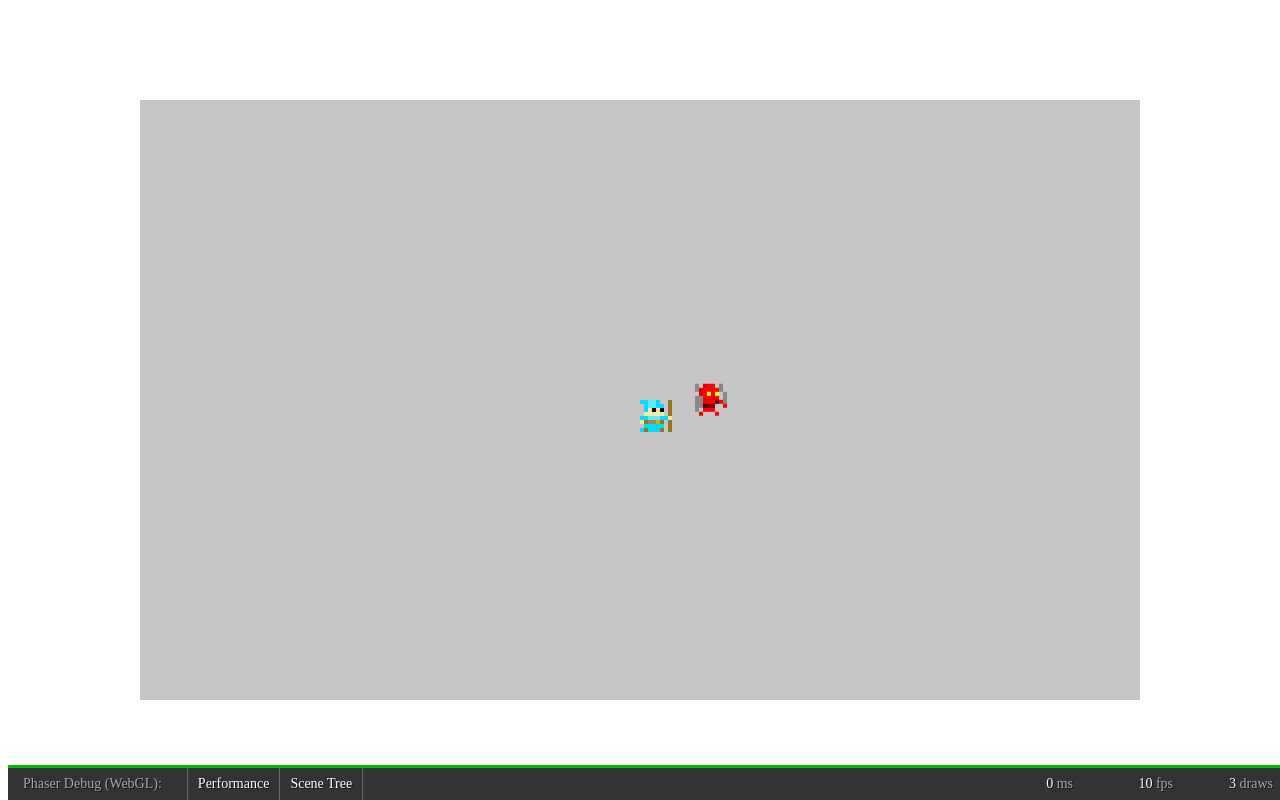
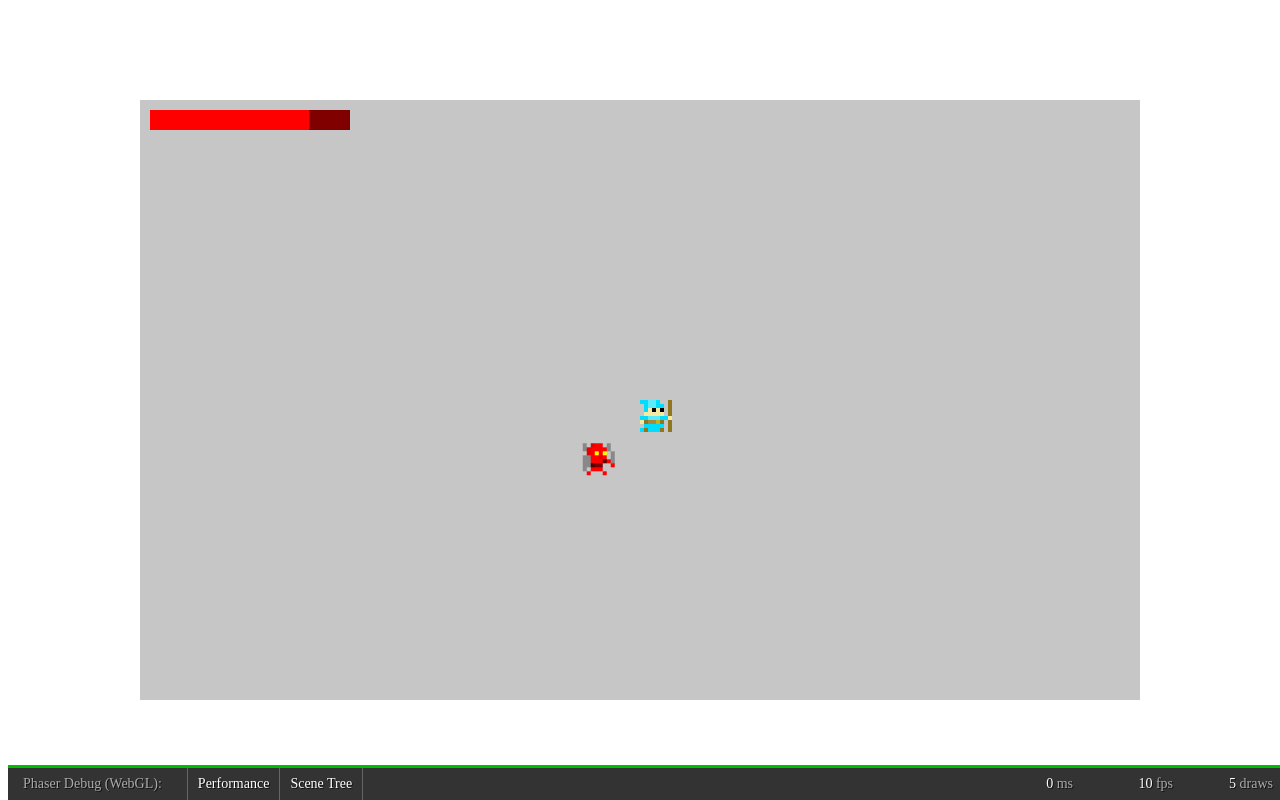
Before and after one commit to AdityaGupta1/ECS, a plain HTML site: page gupta_aditya/loot_collector/index.html in a window 1280 px wide. Drawn offline with Linux system fonts and the light colour scheme; animation ran at ten frames a second.

Commit message:
something weird happened

```diff
--- a/gupta_aditya/loot_collector/_JS/enemy.js
+++ b/gupta_aditya/loot_collector/_JS/enemy.js
@@ -1,5 +1,5 @@
 function createEnemyBulletGroup(sprite) {
-    enemyBullets = game.add.group();
+    var enemyBullets = game.add.group();
     enemyBullets.enableBody = true;
     enemyBullets.physicsBodyType = Phaser.Physics.ARCADE;
 
@@ -7,10 +7,12 @@ function createEnemyBulletGroup(sprite) {
     enemyBullets.setAll('checkWorldBounds', true);
     enemyBullets.setAll('outOfBoundsKill', true);
 
+    enemyBulletList.push(enemyBullets);
+
     return enemyBullets;
 }
 
-function Enemy(x, y, sprite, maxHealth, movementType, movementSpeed, bullet, bulletSpeed, bulletDamage, fireDelay) {
+function Enemy(x, y, sprite, maxHealth, movementType, movementSpeed, bullet, bulletSpeed, bulletDamage, fireDelay, defense) {
     Phaser.Sprite.call(this, game, x, y, sprite);
 
     this.maxHealth = maxHealth;
@@ -22,6 +24,7 @@ function Enemy(x, y, sprite, maxHealth, movementType, movementSpeed, bullet, bul
     this.bulletDamage = bulletDamage;
     this.fireDelay = fireDelay;
     this.nextFire = fireDelay;
+    this.defense = defense;
 
     game.physics.arcade.enable(this);
 
@@ -35,14 +38,21 @@ var nextMove = 0;
 var movementDelay = 0;
 
 Enemy.prototype.update = function () {
-    if (game.time.now > this.nextFire && this.bullets.countDead() > 0) {
+    // fire bullets
+    if (game.time.now > this.nextFire && this.bullets.countDead() > 0 && this.alive) {
         this.nextFire = game.time.now + this.fireDelay;
         var bullet = this.bullets.getFirstDead();
         bullet.reset(this.x + (this.width / 2), this.y + (this.height / 2));
+        // fixes rotation
         bullet.anchor.set(0.5);
         bullet.damage = this.bulletDamage;
+        // radians, not degrees
         bullet.rotation = game.physics.arcade.moveToXY(bullet, player.x + (player.width / 2), player.y + (player.height / 2), this.bulletSpeed * 100) + (pi / 4);
         game.world.sendToBack(bullet);
+        // kill bullet after a certain amount of time
+        setTimeout(function () {
+            bullet.kill();
+        }, 1500);
     }
 
     switch (this.movementType) {
@@ -61,3 +71,15 @@ Enemy.prototype.update = function () {
             break;
     }
 };
+
+function damageEnemy (enemy, damage) {
+    enemy.health -= damage;
+    if (enemy.health <= 0) {
+        enemy.kill();
+    }
+}
+
+function enemyDamageHandler(enemy, playerBullet) {
+    playerBullet.kill();
+    damageEnemy(enemy, getStat('attack'));
+}
--- a/gupta_aditya/loot_collector/_JS/loot_collector.js
+++ b/gupta_aditya/loot_collector/_JS/loot_collector.js
@@ -1,16 +1,14 @@
 // initialize game
-var game = new Phaser.Game(1000, 600, Phaser.AUTO, 'phaser-example', {
+var game = new Phaser.Game(1000, 600, Phaser.AUTO, 'loot-collector', {
     preload: preload,
     create: create,
     update: update
 });
 
 // sprites
-var sprites = [];
 var player;
 var t1_bullet;
 var playerBullets;
-var enemyBullets;
 var enemies;
 
 // wasd keys
@@ -21,28 +19,22 @@ var dKey;
 
 // player stats
 var playerStats = {
-    "maxLife": 500,
-    "life": 500,
-    "attack": 50,
-    "defense": 10,
-    "speed": 40,
-    "dexterity": 40
+    'maxLife': 500,
+    'life': 500,
+    'attack': 50,
+    'defense': 10,
+    'speed': 40,
+    'dexterity': 50
 };
-
-// // player weapon stats
-// var weaponStats = {
-//     "damage": 50,
-//     "speed": 300,
-//     "lifetime": 750
-// };
 
 // player firing
 var fireRate = 0;
 var nextFire = 0;
 
-// health regen
+// health
 var nextRegen = 0;
 var regenRate = 100;
+var playerHealthBar;
 
 // enemy bullets
 var enemyBulletList = [];
@@ -63,10 +55,6 @@ function changeStat(stat, change) {
     setStat(stat, getStat(stat) + change);
 }
 
-// function getWeaponStat(stat) {
-//     return weaponStats[stat];
-// }
-
 function preload() {
     // player
     game.load.image('wizard', '_img/player/wizard.png');
@@ -82,27 +70,26 @@ function preload() {
 }
 
 function create() {
+    // debug plugin (for development purposes)
     game.add.plugin(Phaser.Plugin.Debug);
 
     game.stage.backgroundColor = '#c6c6c6';
 
+    // all enemies will be part of this group
     enemies = game.add.group();
 
     player = game.add.sprite(500, 300, 'wizard');
     player.bringToTop();
-    sprites.push(player);
+    game.physics.enable(player, Phaser.Physics.ARCADE);
 
     playerBullets = game.add.group();
     playerBullets.enableBody = true;
     playerBullets.physicsBodyType = Phaser.Physics.ARCADE;
 
+    // 100 bullet pool
     playerBullets.createMultiple(100, 't1_bullet');
     playerBullets.setAll('checkWorldBounds', true);
     playerBullets.setAll('outOfBoundsKill', true);
-
-    for (var i = 0; i < sprites.length; i++) {
-        game.physics.enable(sprites[i], Phaser.Physics.ARCADE);
-    }
 
     // bind keys
     wKey = game.input.keyboard.addKey(Phaser.Keyboard.W);
@@ -110,27 +97,52 @@ function create() {
     aKey = game.input.keyboard.addKey(Phaser.Keyboard.A);
     dKey = game.input.keyboard.addKey(Phaser.Keyboard.D);
 
-    fireRate = getStat("dexterity") * 10;
+    fireRate = getStat('dexterity') * 10;
 
-    var smallDemonBullets = createEnemyBulletGroup("small_demon_bullet");
-    enemies.add(new Enemy(500, 300, 'small_demon', 500, 'random', 300, smallDemonBullets, 5, 50, 1000));
-    enemyBulletList.push(smallDemonBullets);
+    var smallDemonBullets = createEnemyBulletGroup('small_demon_bullet');
+    enemies.add(new Enemy(500, 300, 'small_demon', 500, 'random', 300, smallDemonBullets, 5, 50, 1000, 10));
 
     player.body.collideWorldBounds = true;
+
+    var playerHealthBarConfig = {
+        width: 200,
+        height: 20,
+        x: 110,
+        y: 20,
+        bg: {
+            color: '#800000'
+        },
+        bar: {
+            color: '#FF0000'
+        },
+        animationDuration: 50,
+        flipped: false
+    };
+
+    playerHealthBar = new HealthBar(game, playerHealthBarConfig)
 }
 
 // called when an enemy bullet hits the player
 function playerDamageHandler(player, enemyBullet) {
     enemyBullet.kill();
-    changeStat("life", -enemyBullet.damage);
+    var damage = enemyBullet.damage;
+    var defense = getStat('defense');
+    // defense subtracts from damage, but the enemy bullet has to deal at least 10% of its original damage
+    changeStat('life', (damage - defense) < (damage * 0.1) ? ((-damage) * 0.1) : ((-damage) + defense));
+    if (getStat('life') < 0) {
+        player.kill();
+    }
 }
 
 function update() {
+    // check if player is touching enemy bullets
     for (var i = 0; i < enemyBulletList.length; i++) {
         game.physics.arcade.overlap(player, enemyBulletList[i], playerDamageHandler, null, this);
     }
 
-    console.log(getStat("life"));
+    game.physics.arcade.overlap(enemies, playerBullets, enemyDamageHandler, null, this);
+
+    playerHealthBar.setPercent((getStat('life') / getStat('maxLife')) * 100);
 
     eightWayMovement();
     playerShoot();
--- /dev/null
+++ b/gupta_aditya/loot_collector/_JS/phaser/health-bar.js
@@ -0,0 +1,139 @@
+/**
+ Copyright (c) 2015 Belahcen Marwane (b.marwane@gmail.com)
+
+ Permission is hereby granted, free of charge, to any person obtaining a copy
+ of this software and associated documentation files (the "Software"), to deal
+ in the Software without restriction, including without limitation the rights
+ to use, copy, modify, merge, publish, distribute, sublicense, and/or sell
+ copies of the Software, and to permit persons to whom the Software is
+ furnished to do so, subject to the following conditions:
+
+ The above copyright notice and this permission notice shall be included in all
+ copies or substantial portions of the Software.
+
+ THE SOFTWARE IS PROVIDED "AS IS", WITHOUT WARRANTY OF ANY KIND, EXPRESS OR
+ IMPLIED, INCLUDING BUT NOT LIMITED TO THE WARRANTIES OF MERCHANTABILITY,
+ FITNESS FOR A PARTICULAR PURPOSE AND NONINFRINGEMENT. IN NO EVENT SHALL THE
+ AUTHORS OR COPYRIGHT HOLDERS BE LIABLE FOR ANY CLAIM, DAMAGES OR OTHER
+ LIABILITY, WHETHER IN AN ACTION OF CONTRACT, TORT OR OTHERWISE, ARISING FROM,
+ OUT OF OR IN CONNECTION WITH THE SOFTWARE OR THE USE OR OTHER DEALINGS IN THE
+ SOFTWARE.
+ */
+
+var HealthBar = function(game, providedConfig) {
+    this.game = game;
+
+    this.setupConfiguration(providedConfig);
+    this.setPosition(this.config.x, this.config.y);
+    this.drawBackground();
+    this.drawHealthBar();
+    this.setFixedToCamera(this.config.isFixedToCamera);
+};
+HealthBar.prototype.constructor = HealthBar;
+
+HealthBar.prototype.setupConfiguration = function (providedConfig) {
+    this.config = this.mergeWithDefaultConfiguration(providedConfig);
+    this.flipped = this.config.flipped;
+};
+
+HealthBar.prototype.mergeWithDefaultConfiguration = function(newConfig) {
+    var defaultConfig= {
+        width: 250,
+        height: 40,
+        x: 0,
+        y: 0,
+        bg: {
+            color: '#651828'
+        },
+        bar: {
+            color: '#FEFF03'
+        },
+        animationDuration: 200,
+        flipped: false,
+        isFixedToCamera: false
+    };
+
+    return mergeObjetcs(defaultConfig, newConfig);
+};
+
+function mergeObjetcs(targetObj, newObj) {
+    for (var p in newObj) {
+        try {
+            targetObj[p] = newObj[p].constructor==Object ? mergeObjetcs(targetObj[p], newObj[p]) : newObj[p];
+        } catch(e) {
+            targetObj[p] = newObj[p];
+        }
+    }
+    return targetObj;
+}
+
+HealthBar.prototype.drawBackground = function() {
+
+    var bmd = this.game.add.bitmapData(this.config.width, this.config.height);
+    bmd.ctx.fillStyle = this.config.bg.color;
+    bmd.ctx.beginPath();
+    bmd.ctx.rect(0, 0, this.config.width, this.config.height);
+    bmd.ctx.fill();
+
+    this.bgSprite = this.game.add.sprite(this.x, this.y, bmd);
+    this.bgSprite.anchor.set(0.5);
+
+    if(this.flipped){
+        this.bgSprite.scale.x = -1;
+    }
+};
+
+HealthBar.prototype.drawHealthBar = function() {
+    var bmd = this.game.add.bitmapData(this.config.width, this.config.height);
+    bmd.ctx.fillStyle = this.config.bar.color;
+    bmd.ctx.beginPath();
+    bmd.ctx.rect(0, 0, this.config.width, this.config.height);
+    bmd.ctx.fill();
+
+    this.barSprite = this.game.add.sprite(this.x - this.bgSprite.width/2, this.y, bmd);
+    this.barSprite.anchor.y = 0.5;
+
+    if(this.flipped){
+        this.barSprite.scale.x = -1;
+    }
+};
+
+HealthBar.prototype.setPosition = function (x, y) {
+    this.x = x;
+    this.y = y;
+
+    if(this.bgSprite !== undefined && this.barSprite !== undefined){
+        this.bgSprite.position.x = x;
+        this.bgSprite.position.y = y;
+
+        this.barSprite.position.x = x - this.config.width/2;
+        this.barSprite.position.y = y;
+    }
+};
+
+
+HealthBar.prototype.setPercent = function(newValue){
+    if(newValue < 0) newValue = 0;
+    if(newValue > 100) newValue = 100;
+
+    var newWidth =  (newValue * this.config.width) / 100;
+
+    this.setWidth(newWidth);
+};
+
+HealthBar.prototype.setWidth = function(newWidth){
+    if(this.flipped) {
+        newWidth = -1 * newWidth;
+    }
+    this.game.add.tween(this.barSprite).to( { width: newWidth }, this.config.animationDuration, Phaser.Easing.Linear.None, true);
+};
+
+HealthBar.prototype.setFixedToCamera = function(fixedToCamera) {
+    this.bgSprite.fixedToCamera = fixedToCamera;
+    this.barSprite.fixedToCamera = fixedToCamera;
+};
+
+HealthBar.prototype.kill = function() {
+    this.bgSprite.kill();
+    this.barSprite.kill();
+};
--- a/gupta_aditya/loot_collector/_JS/player.js
+++ b/gupta_aditya/loot_collector/_JS/player.js
@@ -3,18 +3,21 @@
  */
 function playerShoot() {
     if (game.input.activePointer.isDown) {
-        if (game.time.now > nextFire && playerBullets.countDead() > 0) {
+        if (game.time.now > nextFire && playerBullets.countDead() > 0 && player.alive) {
             nextFire = game.time.now + fireRate;
             var bullet = playerBullets.getFirstDead();
             bullet.reset(player.x + (player.width / 2), player.y + (player.height / 2
                 ));
+            game.physics.arcade.moveToPointer(bullet, 300);
+            // fixes rotation
+            bullet.anchor.set(0.5);
+            // radians, not degrees
+            bullet.rotation = game.physics.arcade.angleToPointer(bullet) + (pi / 4);
+            game.world.sendToBack(bullet);
+            // kill bullet after a certain amount of time
             setTimeout(function () {
                 bullet.kill();
-            }, /* getWeaponStat('lifetime') */ 750);
-            game.physics.arcade.moveToPointer(bullet, /* getWeaponStat('speed') */ 300);
-            bullet.anchor.set(0.5);
-            bullet.rotation = game.physics.arcade.angleToPointer(bullet) + (pi / 4);
-            game.world.sendToBack(bullet);
+            }, 1500);
         }
     }
 }
```
Also changed, not shown: gupta_aditya/loot_collector/_CSS/loot_collector.css (+4 -4 lines), gupta_aditya/loot_collector/index.html (+3 -2 lines).
